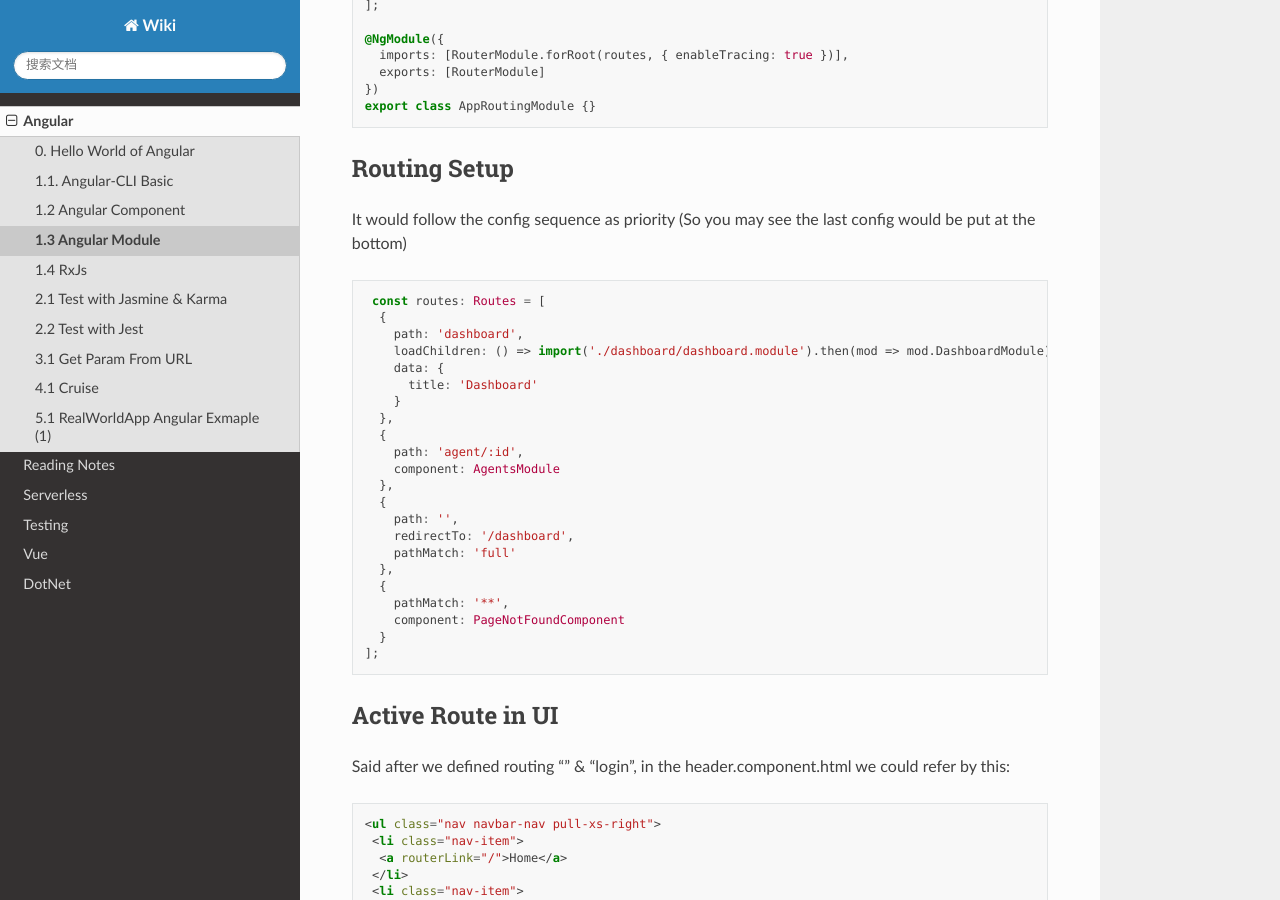
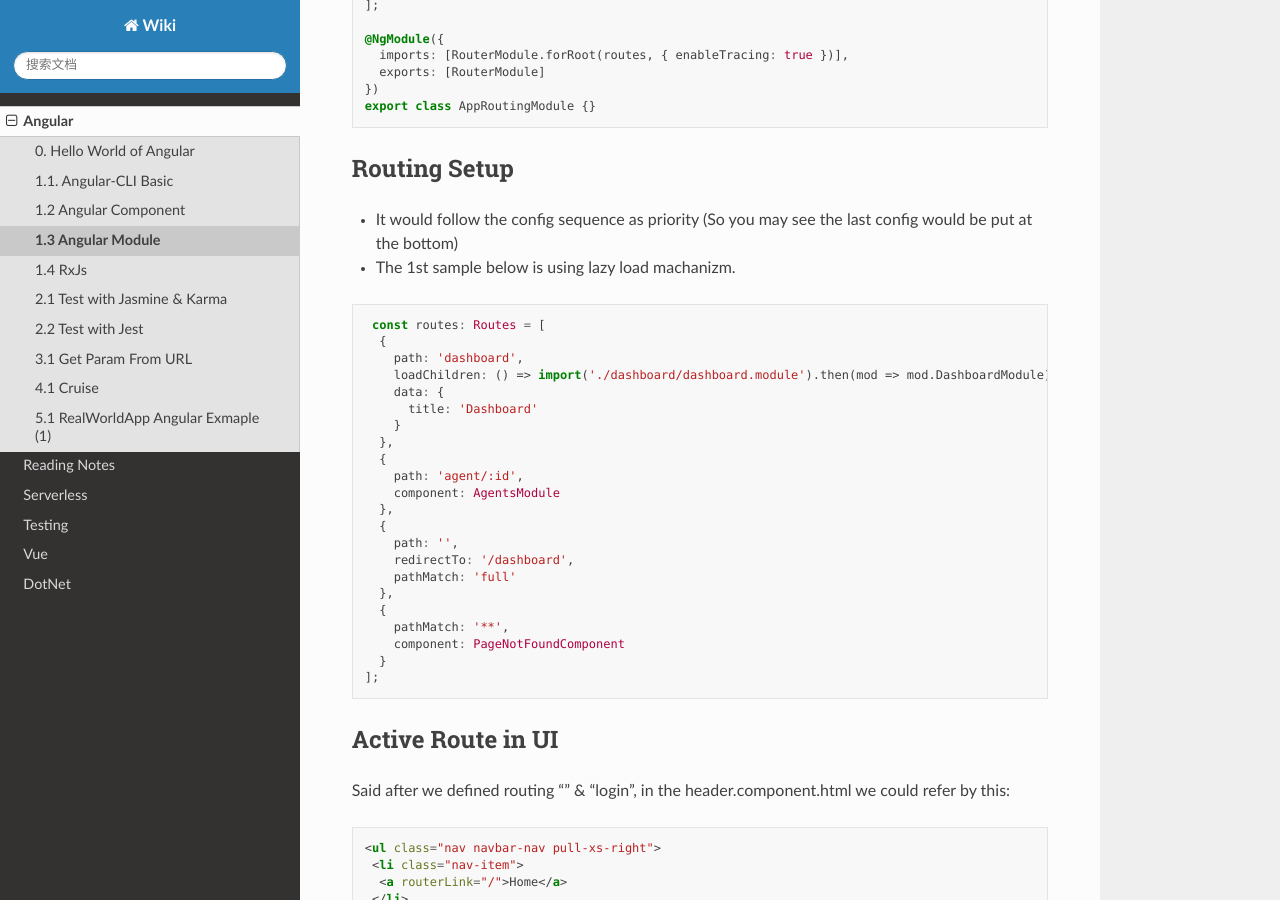
Before and after one commit to abigail830/Sphinx_wiki, a Sphinx documentation site: the page built from source/Angular/1_3_AngularModule.rst, in a window 1280 px wide and 900 px high, scrolled down 2371 px. Built offline with Sphinx 7.4.7 and the Read the Docs theme 2.0.0, drawn with Linux system fonts in a browser that asks for light colours.

Commit message:
Update 1_3_AngularModule.rst

```diff
--- a/source/Angular/1_3_AngularModule.rst
+++ b/source/Angular/1_3_AngularModule.rst
@@ -134,7 +134,8 @@ Using '{ enableTracing: true }' in app.routing.module.ts
 Routing Setup
 -----------------
 
-It would follow the config sequence as priority (So you may see the last config would be put at the bottom)
+* It would follow the config sequence as priority (So you may see the last config would be put at the bottom)
+* The 1st sample below is using lazy load machanizm.
 
 .. code-block:: typescript
 
```
